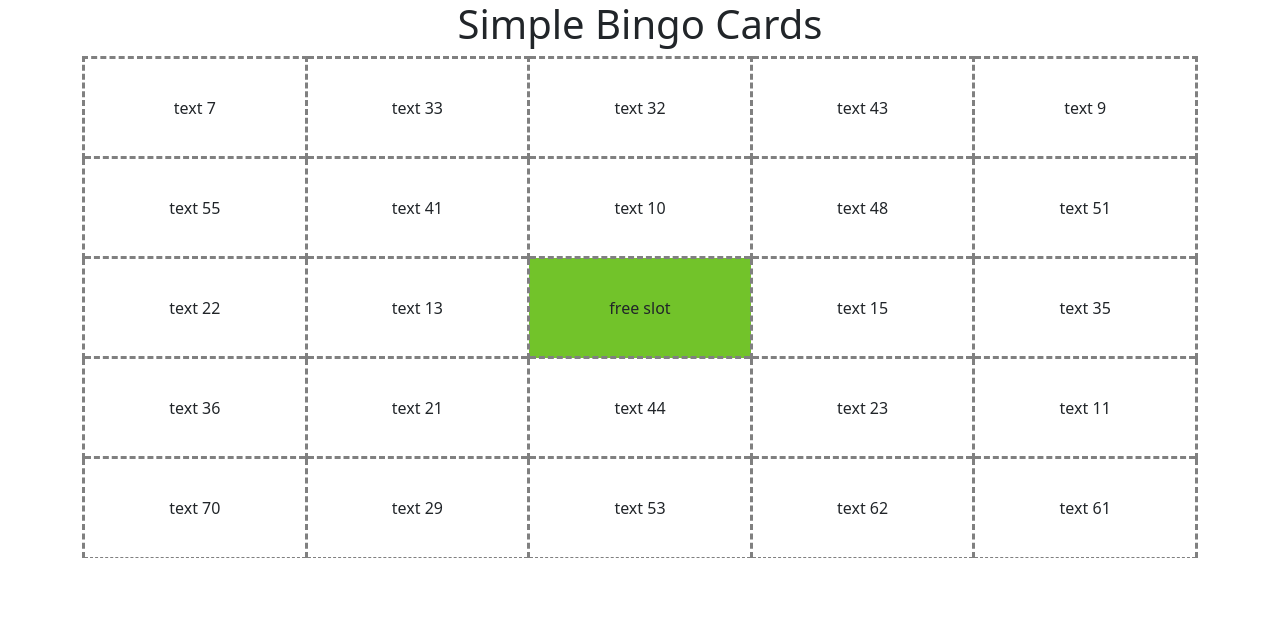
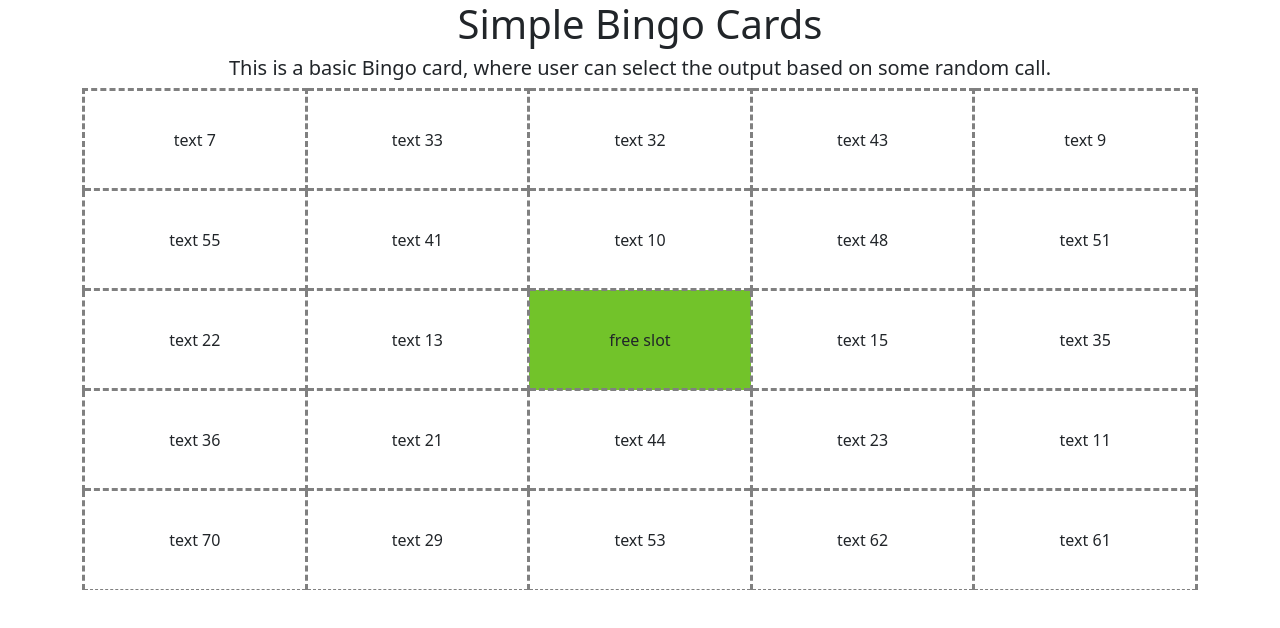
Before and after one commit to sohailhaider/bingo-sensoryminds-challenge, a React (Create React App) app: page / in a window 1280 px wide. Shown: the top 628 px of the page. Built offline with nearby package versions, Linux system fonts and the light colour scheme.

Commit message:
help text added

```diff
--- /dev/null
+++ b/src/components/Header/Header.jsx
@@ -0,0 +1,16 @@
+import React from "react";
+import { Col } from "react-bootstrap";
+
+function Header() {
+  return (
+    <Col span={24} align="center">
+      <h1 className="animate__animated animate__bounce">Simple Bingo Cards</h1>
+      <h5>
+        This is a basic Bingo card, where user can select the output based on
+        some random call.
+      </h5>
+    </Col>
+  );
+}
+
+export default Header;
--- /dev/null
+++ b/src/components/Header/index.js
@@ -0,0 +1,3 @@
+import Header from "./Header";
+
+export default Header;
--- a/src/pages/BingoHomePage/BingoHomePage.jsx
+++ b/src/pages/BingoHomePage/BingoHomePage.jsx
@@ -1,16 +1,13 @@
 import { Row, Col } from "react-bootstrap";
 import React from "react";
 import BingoGameBoard from "../BingoGameBoard";
+import Header from "../../components/Header";
 
 const BingoHomePage = () => {
   return (
     <>
       <Row>
-        <Col span={24} align="center">
-          <h1 className="animate__animated animate__bounce">
-            Simple Bingo Cards
-          </h1>
-        </Col>
+        <Header />
       </Row>
       <Row>
         <BingoGameBoard />
```
